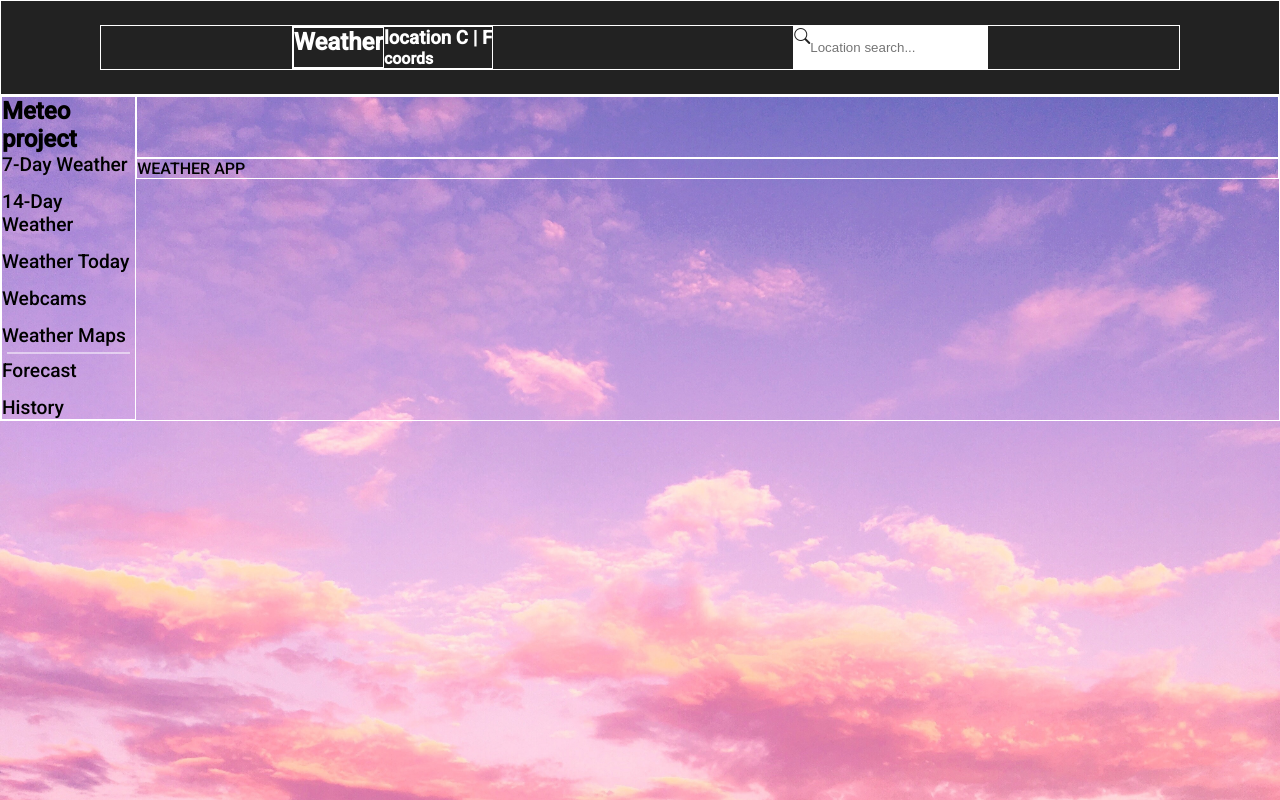
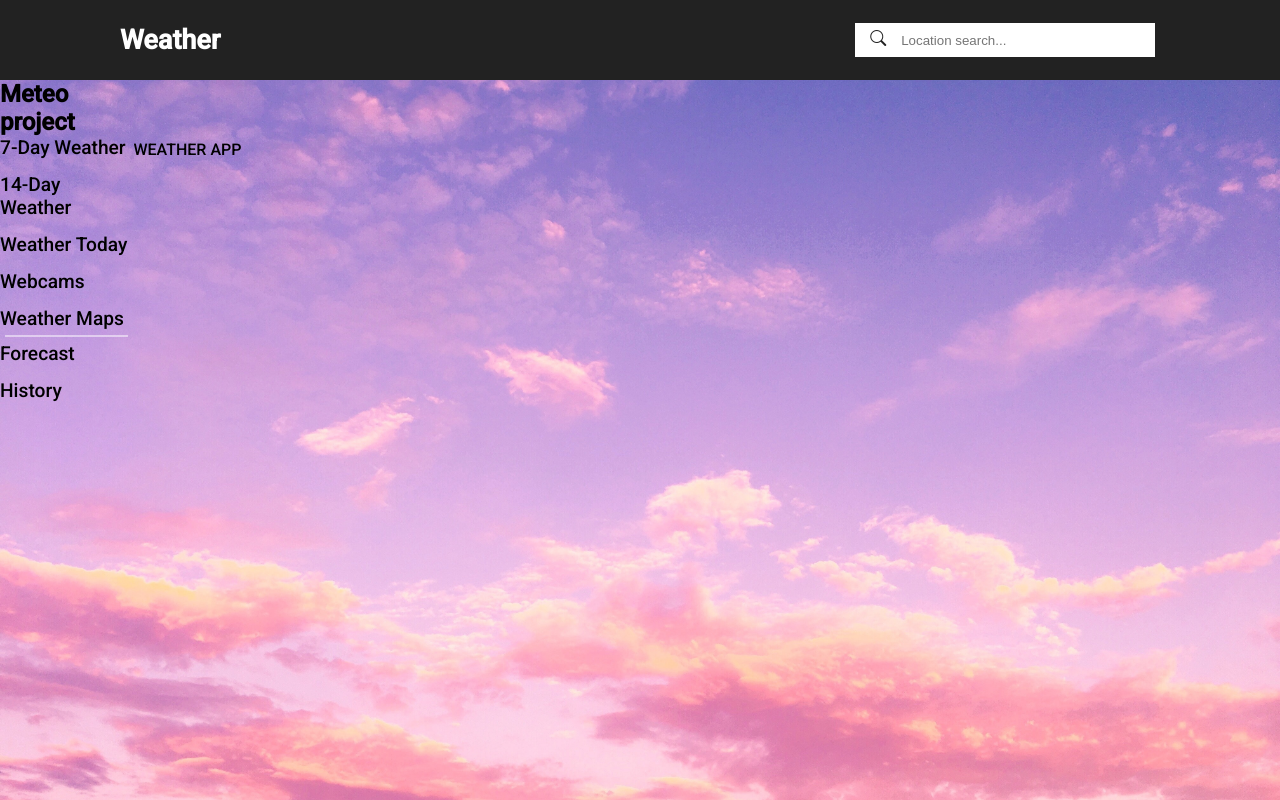
Before and after one commit to alyersin/Simple-Weather-App, a website: page index.html in a window 1280 px wide. Drawn offline with nearby package versions, Linux system fonts and the light colour scheme.

Commit message:
04052023

```diff
--- a/index.css
+++ b/index.css
@@ -34,7 +34,7 @@ header,
 .sidebar,
 .navbar,
 .main {
-  border: 1px solid #fff;
+  /* border: 1px solid #fff; */
 }
 
 /* @media (min-width: 1280px) {
@@ -45,25 +45,52 @@ header,
 } */
 
 /******** HEADER ********/
-
-header {
-  background-color: #222;
-  color: white;
-  padding: 24px 0 24px 0;
-}
-
 @media (min-width: 1080px) {
   .header-container {
     width: 1080px;
-    gap: 300px;
+    gap: 260px;
   }
+}
+header {
+  background-color: #222;
+  align-items: center;
+  color: white;
+  padding: 24px 0 24px 0;
+  height: 80px;
+}
+
+.header-container {
+  align-items: center;
+  height: 50px;
 }
 
 .h-left-cont {
+  font-size: 14px;
+  height: inherit;
+  margin-left: 20px;
+  gap: 50px;
+}
+
+.title {
+  font-size: 18px;
+  align-items: center;
+}
+
+.loc-coord {
+  width: 300px;
+  gap: 8px;
 }
 
 .h-right-cont {
   background-color: #fff;
+  height: 34px;
+  width: 300px;
+  margin: auto;
+  align-items: center;
+}
+
+.bi-search {
+  margin: 0 15px 4px 15px;
 }
 
 /* SIDEBAR */
--- a/index.html
+++ b/index.html
@@ -20,15 +20,15 @@
   <body>
     <!-- HEADER -->
     <header class="flex row justify-c">
-      <div class="header-container flex justify-c">
+      <div class="header-container flex justify-s">
         <div class="h-left-cont flex">
           <div class="title flex">
             <h2>Weather</h2>
           </div>
 
-          <div>
-            <h3 class="location-temp">location <span>C | F</span></h3>
-            <h4 class="coordinates">coords</h4>
+          <div class="loc-coord flex column">
+            <h3 class="location-temp"></h3>
+            <h4 class="coordinates"></h4>
           </div>
         </div>
 
--- a/script.js
+++ b/script.js
@@ -1,4 +1,4 @@
-//INTEGRATED CURRENT GEOLOCATION API
+//JS INTEGRATED GEOLOCATION
 const successCallback = (position) => {
   // console.log(position);
   let currPos = position;
@@ -12,7 +12,7 @@ const errorCallback = (error) => {
 };
 navigator.geolocation.getCurrentPosition(successCallback, errorCallback);
 
-//GEOLOCATION & WEATHER API
+//GEOLOCATION & WEATHER API (JSON Format)
 
 const getCity = document.querySelector("#enter-city");
 
@@ -44,10 +44,15 @@ getCity.addEventListener("keydown", (e) => {
         document.querySelector(
           ".location-temp"
         ).innerText = `${cityName}, ${countryName} ${currTemp} C`;
-        document.querySelector(".coordinates").innerText = `Lat: ${lat.toFixed(
-          2
-        )} / Long: ${long.toFixed(2)}`;
-
+        if (long < 0) {
+          document.querySelector(".coordinates").innerText = ` ${lat.toFixed(
+            2
+          )}N /  ${long.toFixed(2)}W`;
+        } else if (long > 0) {
+          document.querySelector(".coordinates").innerText = ` ${lat.toFixed(
+            2
+          )} N /  ${long.toFixed(2)} E`;
+        }
         getCity.value = "";
       } catch (e) {
         console.log("ERROR", e);
```
